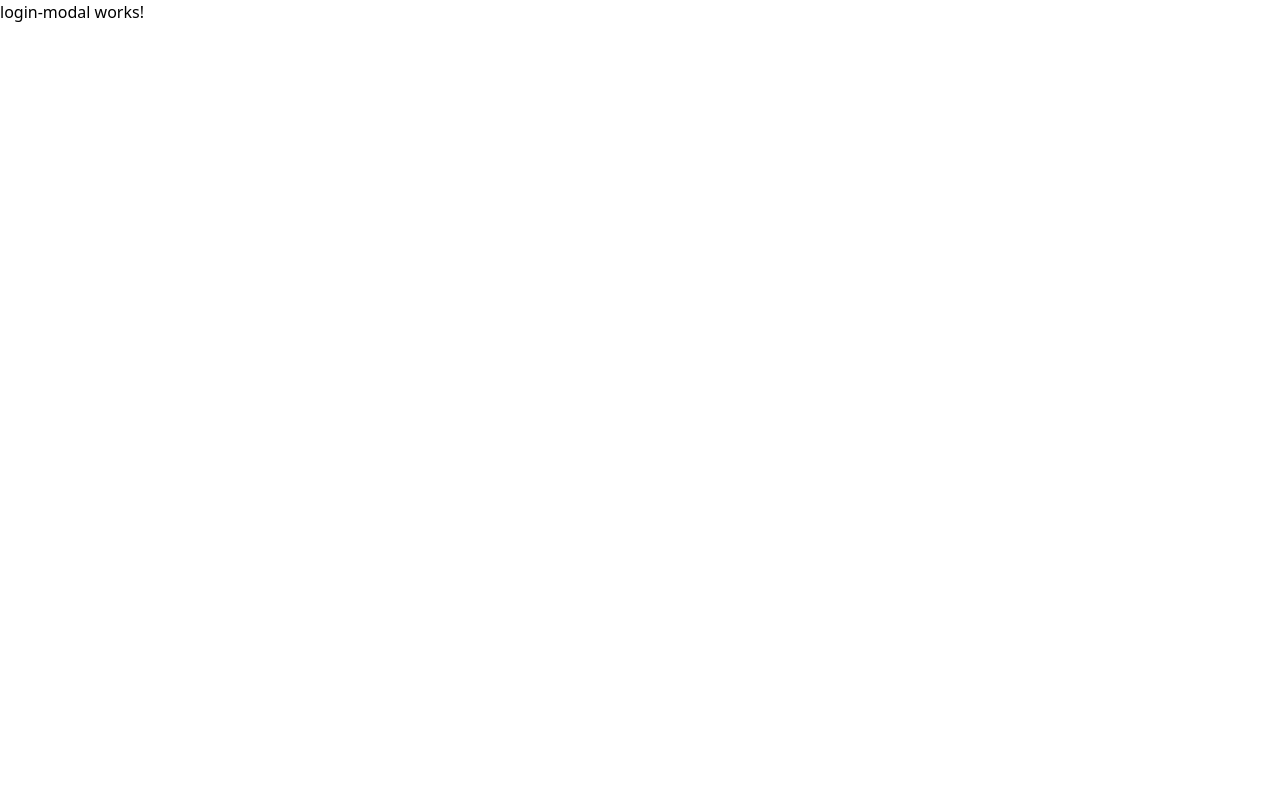
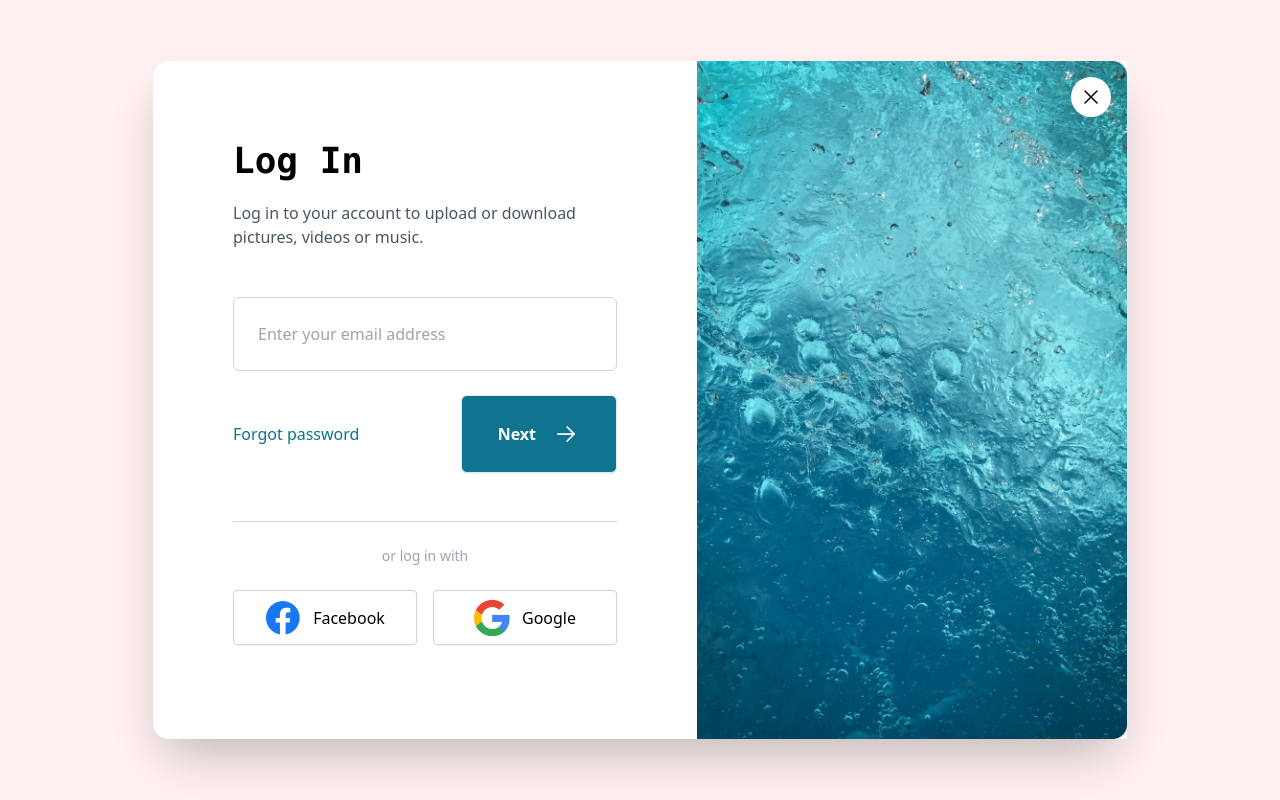
Before and after one commit to ckarakoc/TailwindFromScratch, an Angular app: page /login-modal in a window 1280 px wide. Built offline with nearby package versions, Linux system fonts and the light colour scheme.

Commit message:
Added login modal

```diff
--- a/src/app/login-modal/login-modal.component.html
+++ b/src/app/login-modal/login-modal.component.html
@@ -1 +1,87 @@
-<p>login-modal works!</p>
+<link
+  href="https://fonts.googleapis.com/css2?family=Mulish:wght@300;400;500;600;700&family=Rokkitt:wght@600;700&display=swap"
+  rel="stylesheet"
+/>
+<script>
+  tailwind.config = {
+    theme: {
+      fontFamily: {
+        sans: ['Mulish', 'sans-serif'],
+        mono: ['Rokkitt', 'monospace'],
+      },
+    },
+  }
+</script>
+<div class="flex items-center justify-center min-h-screen bg-rose-50">
+  <div class="relative flex flex-col m-6 space-y-10 bg-white shadow-2xl rounded-2xl md:flex-row md:space-y-0 md:m-0">
+    <div class="p-6 md:p-20">
+      <h2 class="font-mono mb-5 text-4xl font-bold">Log In</h2>
+      <p class="max-w-sm mb-12 font-sans font-light text-gray-600">
+        Log in to your account to upload or download pictures, videos or
+        music.
+      </p>
+      <input type="text"
+             class="w-full p-6 border border-gray-300 rounded-md placeholder:font-sans placeholder:font-light"
+             placeholder="Enter your email address"/>
+
+      <div class="flex flex-col items-center justify-between mt-6 space-y-6 md:flex-row md:space-y-0">
+        <div class="font-thin text-cyan-700">Forgot password</div>
+
+        <button class="w-full md:w-auto flex justify-center items-center p-6 space-x-4 font-sans font-bold text-white
+        rounded-md px-9 bg-cyan-700 shadow-cyan-100 hover:bg-opacity-90 shadow-sm hover:shadow-lg border transition hover:-translate-y-1 duration-150">
+          <span>Next</span>
+          <svg xmlns="http://www.w3.org/2000/svg"
+               class="w-7"
+               viewBox="0 0 24 24"
+               stroke-width="1.5"
+               stroke="#ffffff"
+               fill="none"
+               stroke-linecap="round"
+               stroke-linejoin="round">
+            <path stroke="none" d="M0 0h24v24H0z" fill="none"/>
+            <line x1="5" y1="12" x2="19" y2="12"/>
+            <line x1="13" y1="18" x2="19" y2="12"/>
+            <line x1="13" y1="6" x2="19" y2="12"/>
+          </svg>
+        </button>
+      </div>
+
+      <div class="mt-12 border-b border-b-gray-300"></div>
+
+      <p class="py-6 text-sm font-thin text-center text-gray-400">
+        or log in with
+      </p>
+
+      <div class="flex flex-col space-x-0 space-y-6 md:flex-row md:space-x-4 md:space-y-0">
+        <button class="flex items-center justify-center py-2 space-x-3 border border-gray-300 rounded shadow-sm
+        hover:bg-opacity-30 hover:shadow-lg hover:-translate-y-0.5 transition duration-150 md:w-1/2">
+          <img src="assets/login-modal/images/facebook.png" alt="" class="w-9"/>
+          <span class="font-thin">Facebook</span>
+        </button>
+        <button class="flex items-center justify-center py-2 space-x-3 border border-gray-300 rounded shadow-sm
+        hover:bg-opacity-30 hover:shadow-lg hover:-translate-y-0.5 transition duration-150 md:w-1/2">
+          <img src="assets/login-modal/images/google.png" alt="" class="w-9"/>
+          <span class="font-thin">Google</span>
+        </button>
+      </div>
+    </div>
+
+    <img src="assets/login-modal/images/image.jpg" alt="" class="w-[430px] hidden md:block"/>
+
+    <div class="group absolute -top-5 right-4 flex items-center justify-center w-10 h-10 bg-gray-200 rounded-full
+      md:bg-white md:top-4 hover:cursor-pointer hover:-translate-y-0.5 transition duration-150">
+      <svg xmlns="http://www.w3.org/2000/svg"
+           class="w-6 h-6 text-black group-hover:text-gray-600"
+           viewBox="0 0 24 24"
+           stroke-width="1.5"
+           stroke="currentColor"
+           fill="none"
+           stroke-linecap="round"
+           stroke-linejoin="round">
+        <path stroke="none" d="M0 0h24v24H0z" fill="none"/>
+        <line x1="18" y1="6" x2="6" y2="18"/>
+        <line x1="6" y1="6" x2="18" y2="18"/>
+      </svg>
+    </div>
+  </div>
+</div>
```
